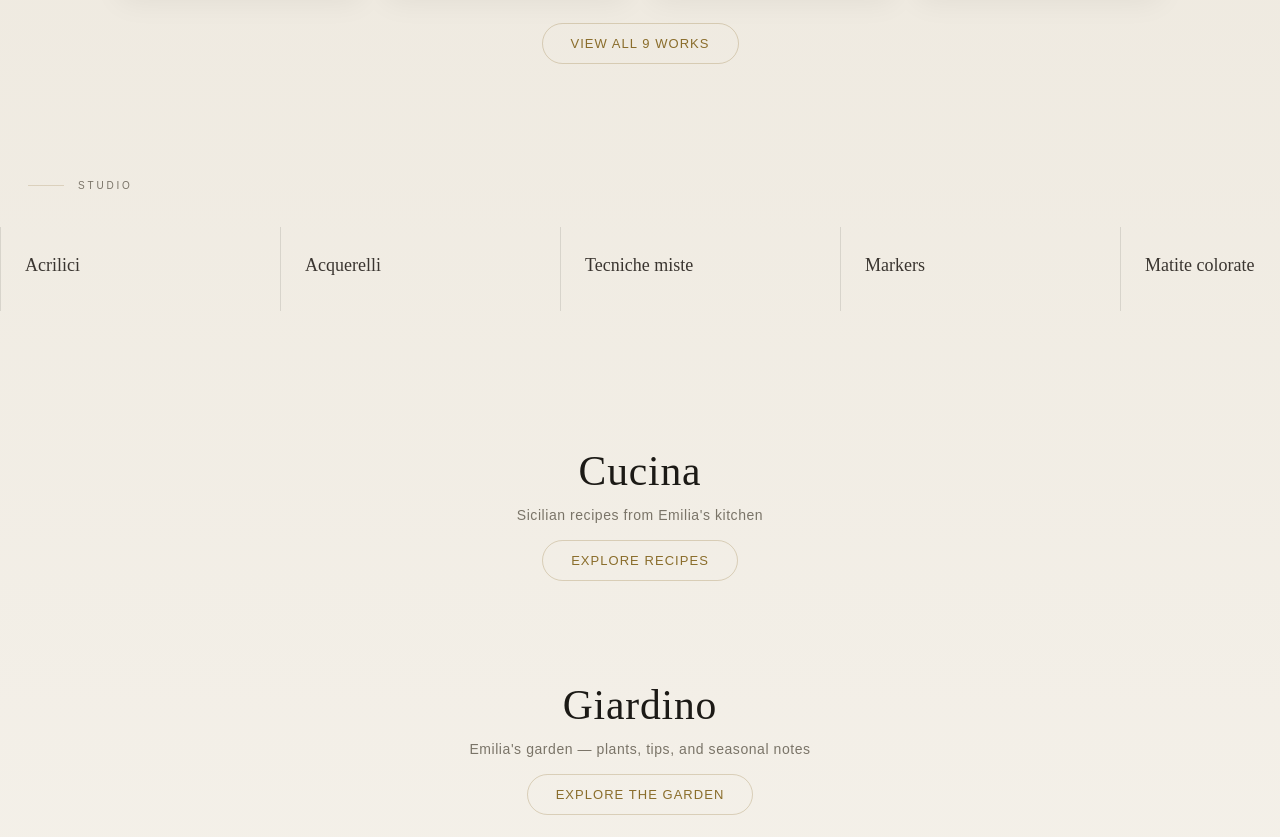
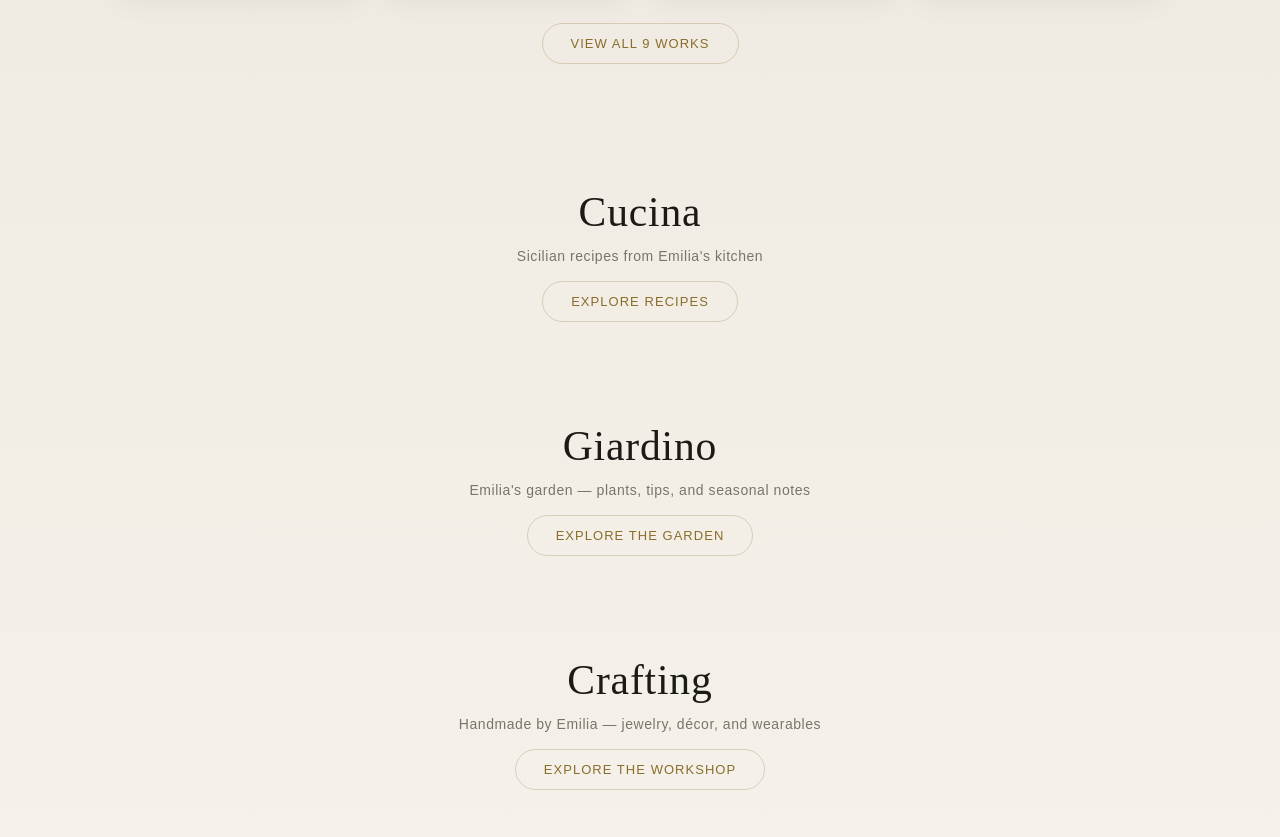
Before and after one commit to JoeyCacciatore3/Farfalla, a React (Vite) app: page / in a window 1280 px wide. Shown: the part 1960-2797 px from the top of the page. Built offline with nearby package versions, Linux system fonts and the light colour scheme.

Commit message:
remove Studio section — replaced by Crafting page
KitSection removed from homepage. Studio nav item removed.
Crafting page (/crafting) now covers this content area.

```diff
--- a/src/App.jsx
+++ b/src/App.jsx
@@ -20,7 +20,6 @@ import { Footer } from "./components/layout/Footer";
 import { CinematicHero } from "./components/sections/CinematicHero";
 import { Statement } from "./components/sections/Statement";
 import { MarqueeGallery } from "./components/sections/MarqueeGallery";
-import { KitSection } from "./components/sections/KitSection";
 import { Connect } from "./components/sections/Connect";
 import { CucinaPreview, CucinaPage } from "./components/sections/CucinaSection";
 import { GiardinoPreview, GiardinoPage } from "./components/sections/GiardinoSection";
@@ -202,7 +201,6 @@ export default function App() {
                 <CinematicHero scrollY={y} th={th} isDark={isDark} />
                 <Statement th={th} />
                 <MarqueeGallery th={th} isDark={isDark} />
-                <KitSection th={th} />
                 <CucinaPreview th={th} />
                 <GiardinoPreview th={th} />
                 <CraftingPreview th={th} />
--- a/src/components/layout/CinematicNav.jsx
+++ b/src/components/layout/CinematicNav.jsx
@@ -43,7 +43,6 @@ export const CinematicNav = ({ isDark, toggleTheme, th }) => {
 
   const sections = [
     { label:"Gallery", path:"/gallery" },
-    { label:"Studio", id:"kit" },
     { label:"Cucina", path:"/cucina" },
     { label:"Giardino", path:"/giardino" },
     { label:"Crafting", path:"/crafting" },
```
